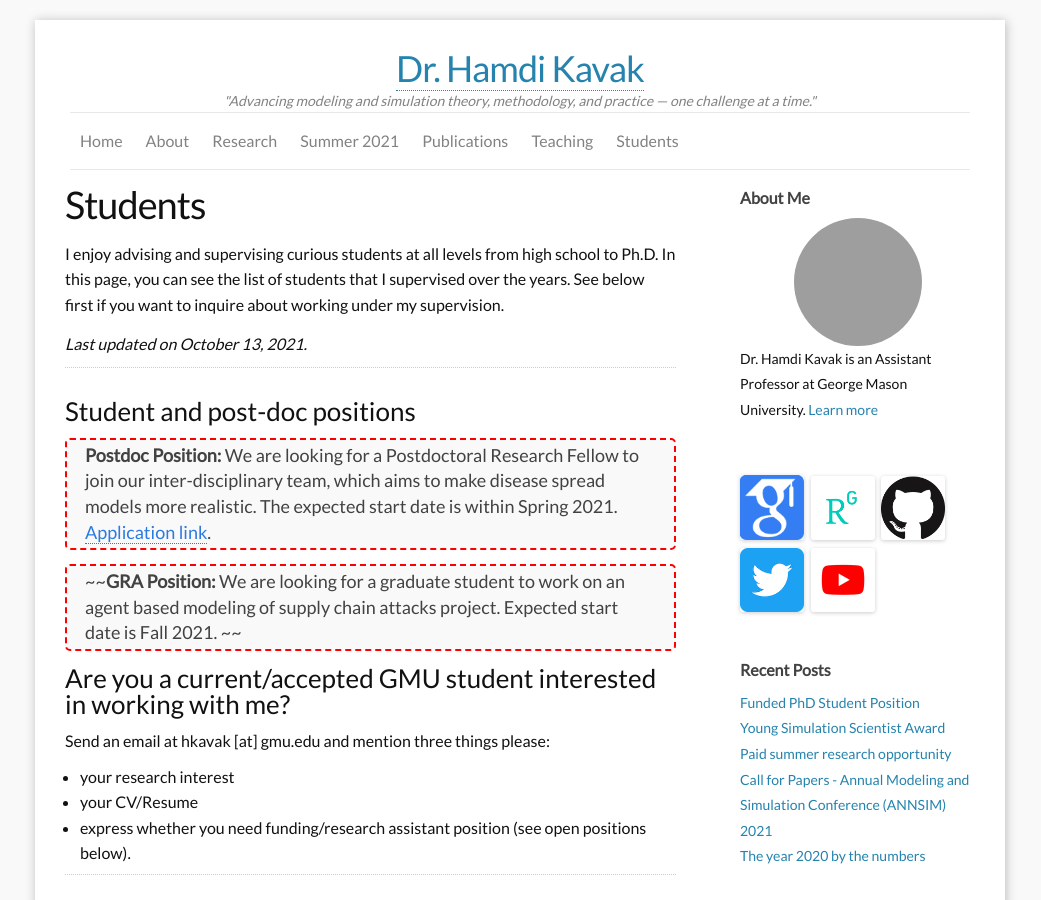
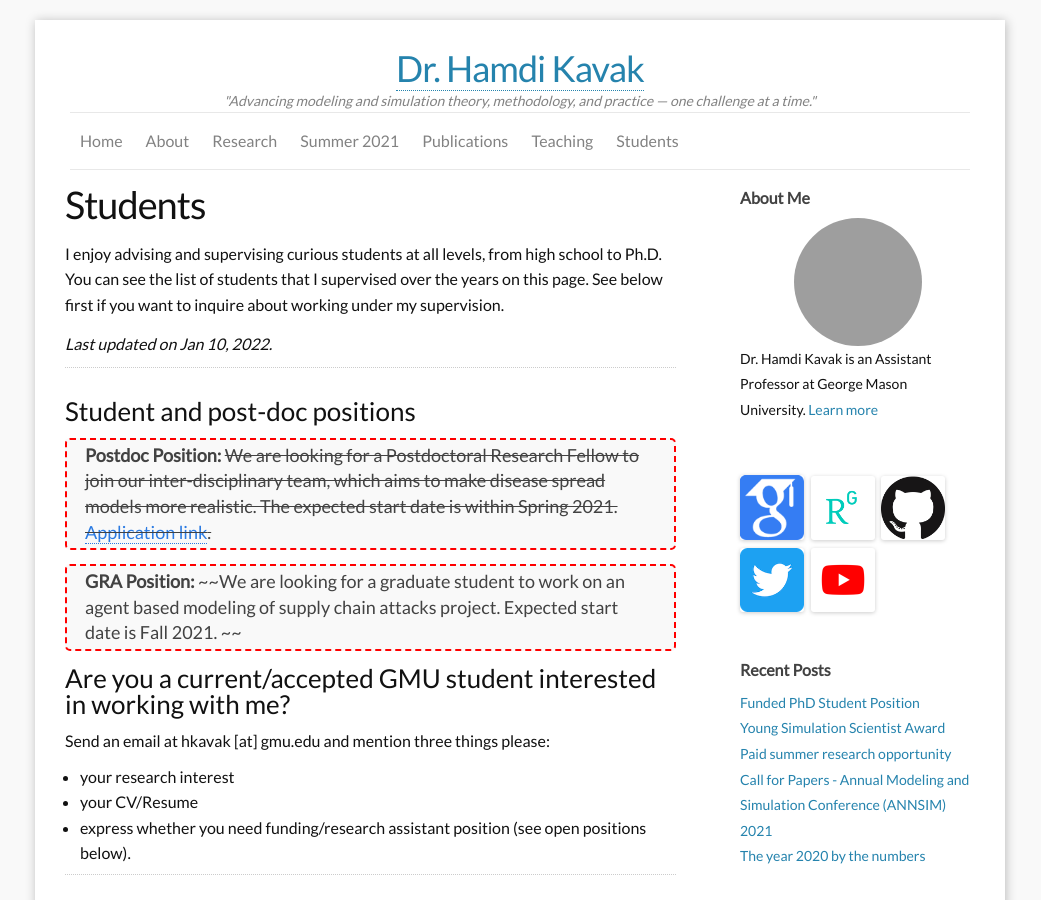
Before and after one commit to hamdikavak/hamdikavak.github.io, a Jekyll site: the page built from j_students.md, in a window 1280 px wide and 900 px high. Shown: the whole window, without its empty margins (120-1161 px from the left). Built offline with Jekyll 4.4.1, drawn with Linux system fonts in a browser that asks for light colours; nearby versions of some CDN libraries; grey boxes are pictures that could not be loaded.

Commit message:
Student page updates

```diff
--- a/j_students.md
+++ b/j_students.md
@@ -5,17 +5,17 @@ permalink: /students/
 nav: yes
 ---
 
-I enjoy advising and supervising curious students at all levels from high school to Ph.D. In this page, you can see the list of students that I supervised over the years. See below first if you want to inquire about working under my supervision.
+I enjoy advising and supervising curious students at all levels, from high school to Ph.D. You can see the list of students that I supervised over the years on this page. See below first if you want to inquire about working under my supervision.
 
-*Last updated on October 13, 2021.*
+*Last updated on Jan 10, 2022.*
 
 ---
 
 ### Student and post-doc positions
 
-> **Postdoc Position:** We are looking for a Postdoctoral Research Fellow to join our inter-disciplinary team, which aims to make disease spread models more realistic. The expected start date is within Spring 2021. [Application link](https://jobs.gmu.edu/postings/51722).
+> **Postdoc Position:** ~~We are looking for a Postdoctoral Research Fellow to join our inter-disciplinary team, which aims to make disease spread models more realistic. The expected start date is within Spring 2021. [Application link](https://jobs.gmu.edu/postings/51722).~~
 
-> ~~**GRA Position:** We are looking for a graduate student to work on an agent based modeling of supply chain attacks project. Expected start date is Fall 2021. ~~
+> **GRA Position:** ~~We are looking for a graduate student to work on an agent based modeling of supply chain attacks project. Expected start date is Fall 2021. ~~
 
 
 
```
